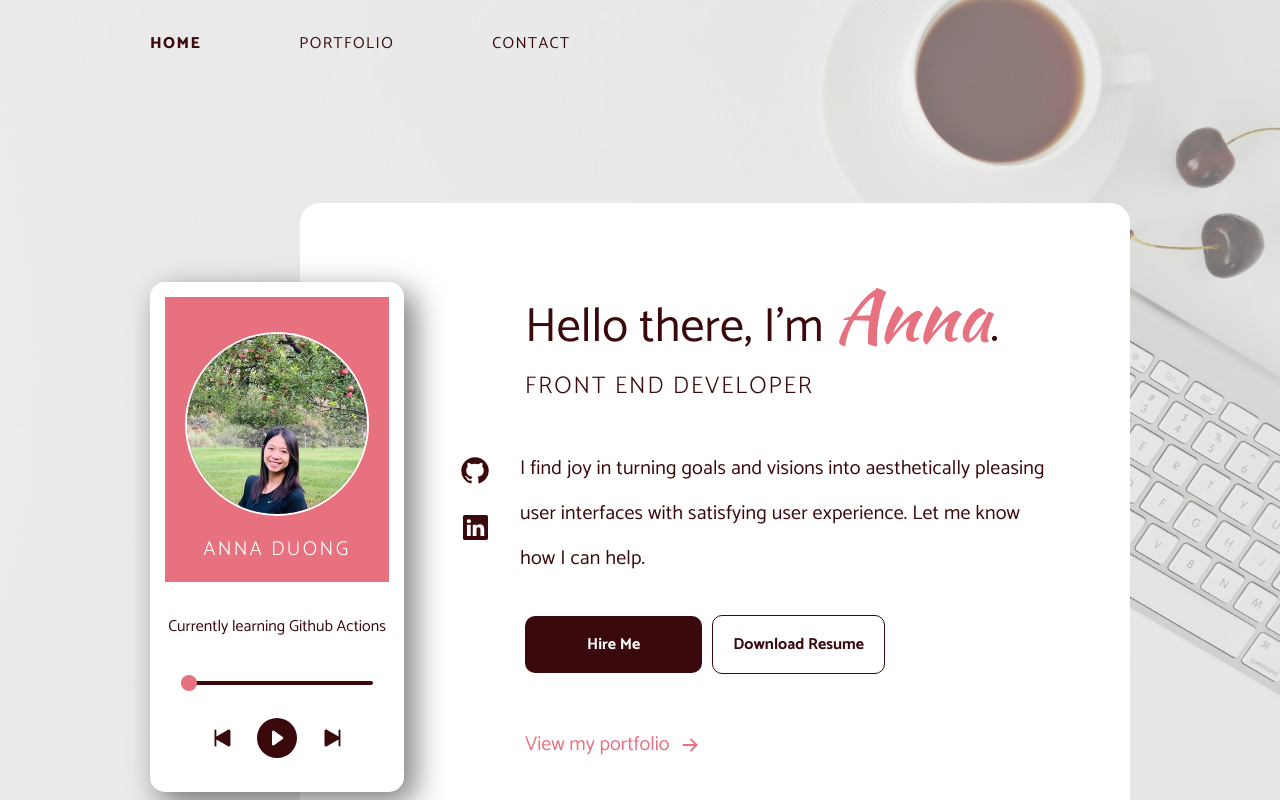
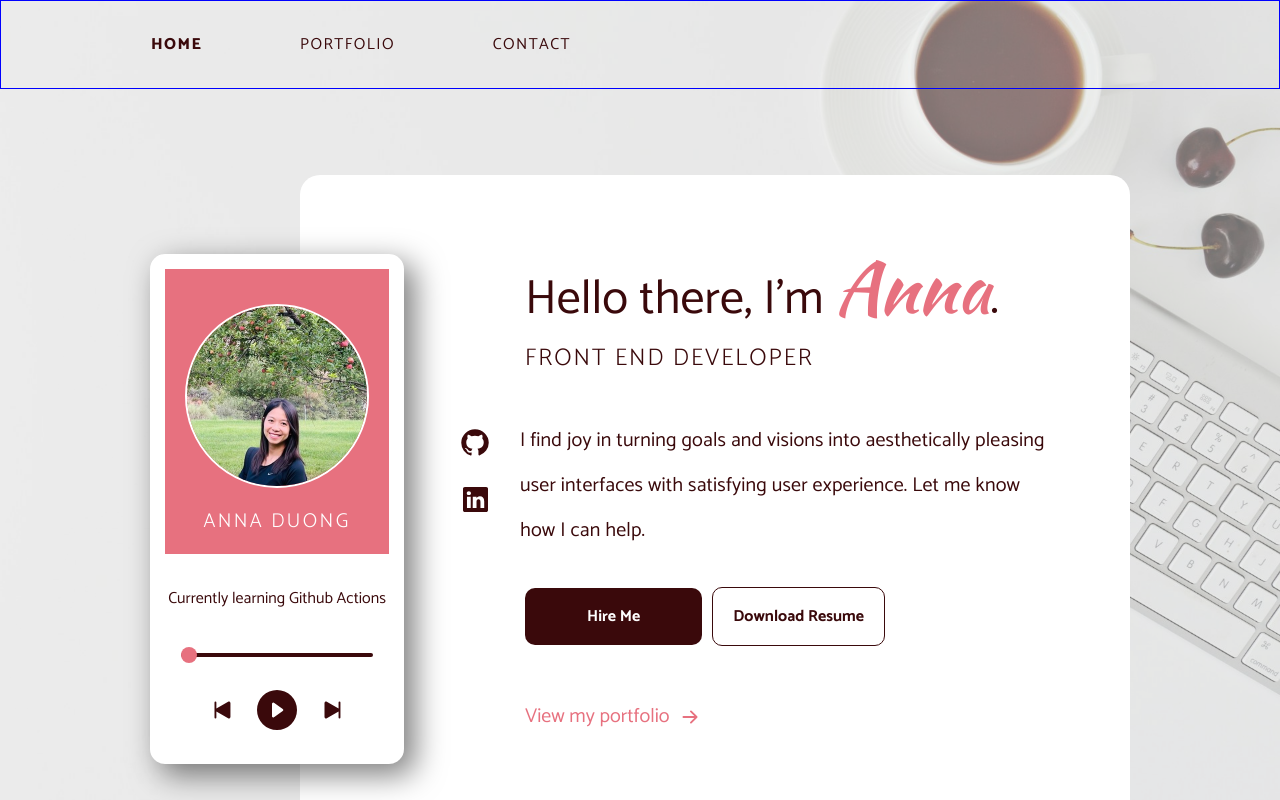
Before and after one commit to annaduong17/portfolio, a React (Create React App) app: page / in a window 1280 px wide. Shown: the top 800 px of the page. Built offline with nearby package versions, Linux system fonts and the light colour scheme.

Commit message:
reduce margin bottom on navbar

```diff
--- a/src/index.scss
+++ b/src/index.scss
@@ -67,10 +67,10 @@ svg {
 }
 
 .navbar {
-  // border: 1px solid blue;
+  border: 1px solid blue;
   position: sticky;
   top: 0;
-  margin-bottom: 50px;
+  margin-bottom: 20px;
   padding: 30px 150px;
   z-index: 5;
 
```
